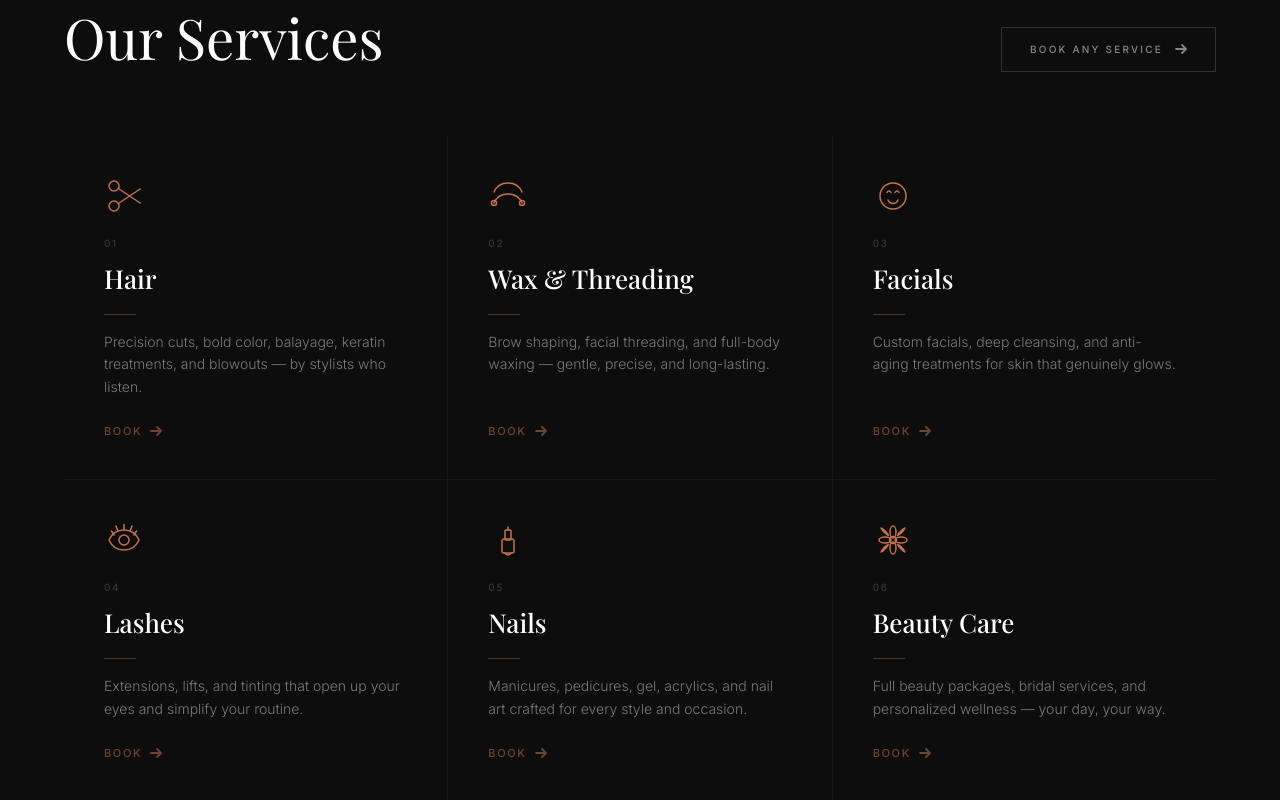
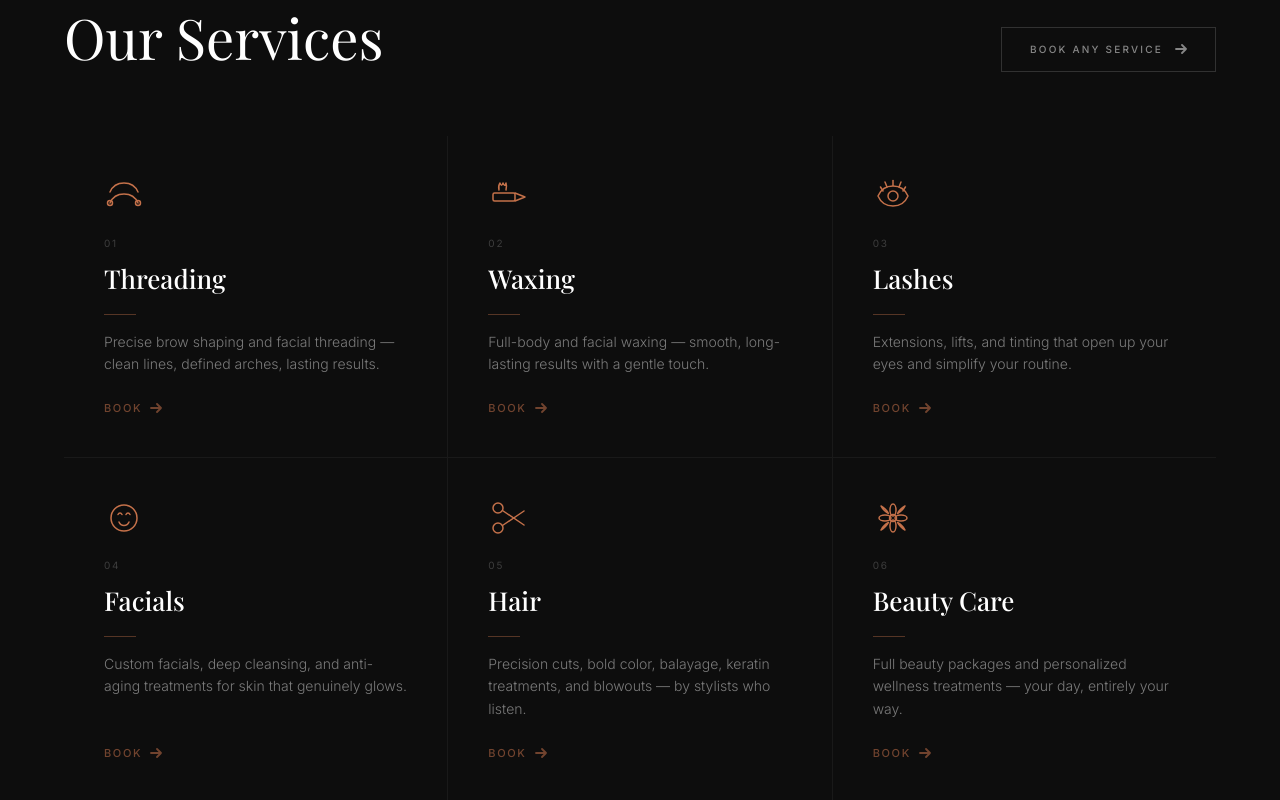
Before and after one commit to greatsalonspa-del/greatsalonspa_website, a Next.js app: page / in a window 1280 px wide. Shown: the part 1140-1940 px from the top of the page. Built offline with nearby package versions, Linux system fonts and the light colour scheme.

Commit message:
service section fixed

```diff
--- a/src/components/ServiceStrip.tsx
+++ b/src/components/ServiceStrip.tsx
@@ -13,14 +13,13 @@ function ScissorsIcon() {
   );
 }
 
-function NailPolishIcon() {
+function WaxIcon() {
   return (
     <svg viewBox="0 0 40 40" fill="none" stroke="currentColor" strokeWidth="1.5"
          strokeLinecap="round" strokeLinejoin="round" aria-hidden="true">
-      <rect x="14" y="19" width="12" height="14" rx="2" />
-      <rect x="17" y="10" width="6" height="10" rx="1" />
-      <line x1="20" y1="7" x2="20" y2="10" />
-      <path d="M17 33 Q20 37 23 33" />
+      <rect x="5" y="17" width="22" height="8" rx="1.5" />
+      <path d="M27 17 L37 21 L27 25" />
+      <path d="M11 14 C11 14 10 10 12 7 C13 10 14 10 15 7 C16 10 17 10 18 7 C19 10 18 14 18 14" />
     </svg>
   );
 }
@@ -84,38 +83,38 @@ function LotusIcon() {
 const SERVICES = [
   {
     num: "01",
+    title: "Threading",
+    desc: "Precise brow shaping and facial threading — clean lines, defined arches, lasting results.",
+    Icon: ThreadingIcon,
+  },
+  {
+    num: "02",
+    title: "Waxing",
+    desc: "Full-body and facial waxing — smooth, long-lasting results with a gentle touch.",
+    Icon: WaxIcon,
+  },
+  {
+    num: "03",
+    title: "Lashes",
+    desc: "Extensions, lifts, and tinting that open up your eyes and simplify your routine.",
+    Icon: LashesIcon,
+  },
+  {
+    num: "04",
+    title: "Facials",
+    desc: "Custom facials, deep cleansing, and anti-aging treatments for skin that genuinely glows.",
+    Icon: FacialIcon,
+  },
+  {
+    num: "05",
     title: "Hair",
     desc: "Precision cuts, bold color, balayage, keratin treatments, and blowouts — by stylists who listen.",
     Icon: ScissorsIcon,
   },
   {
-    num: "02",
-    title: "Wax & Threading",
-    desc: "Brow shaping, facial threading, and full-body waxing — gentle, precise, and long-lasting.",
-    Icon: ThreadingIcon,
-  },
-  {
-    num: "03",
-    title: "Facials",
-    desc: "Custom facials, deep cleansing, and anti-aging treatments for skin that genuinely glows.",
-    Icon: FacialIcon,
-  },
-  {
-    num: "04",
-    title: "Lashes",
-    desc: "Extensions, lifts, and tinting that open up your eyes and simplify your routine.",
-    Icon: LashesIcon,
-  },
-  {
-    num: "05",
-    title: "Nails",
-    desc: "Manicures, pedicures, gel, acrylics, and nail art crafted for every style and occasion.",
-    Icon: NailPolishIcon,
-  },
-  {
     num: "06",
     title: "Beauty Care",
-    desc: "Full beauty packages, bridal services, and personalized wellness — your day, your way.",
+    desc: "Full beauty packages and personalized wellness treatments — your day, entirely your way.",
     Icon: LotusIcon,
   },
 ];
```
